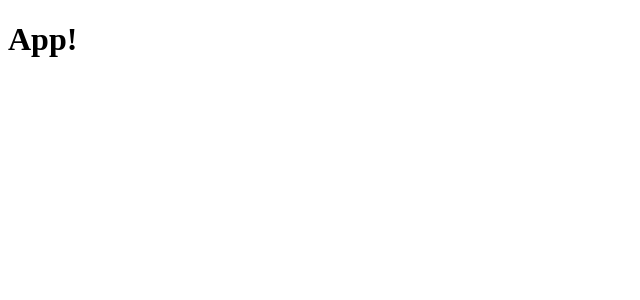
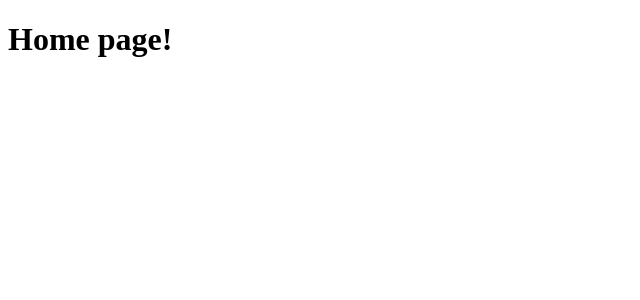
Before and after one commit to Naskri/Netflix, a React (Vite) app: page / in a window 1280 px wide. Shown: the top 300 px of the page, without its empty margins (0-640 px from the left). Built offline with nearby package versions, Linux system fonts and the light colour scheme.

Commit message:
feat: react-router, typings
Add a react-router with routes configuration.
Setup a typings on css modules.

```diff
--- a/package.json
+++ b/package.json
@@ -18,6 +18,8 @@
   "devDependencies": {
     "@types/react": "^18.2.15",
     "@types/react-dom": "^18.2.7",
+    "@types/react-router": "^5.1.20",
+    "@types/react-router-dom": "^5.3.3",
     "@typescript-eslint/eslint-plugin": "^6.7.4",
     "@typescript-eslint/parser": "^6.7.4",
     "@vitejs/plugin-react": "^4.0.3",
@@ -29,6 +31,8 @@
     "husky": "^8.0.3",
     "lint-staged": "^14.0.1",
     "prettier": "^3.0.3",
+    "react-router": "^6.16.0",
+    "react-router-dom": "^6.16.0",
     "typescript": "^5.0.2",
     "vite": "^4.4.5"
   },
--- a/src/App.tsx
+++ b/src/App.tsx
@@ -1,3 +1,13 @@
+import { createBrowserRouter, RouterProvider } from 'react-router-dom'
+import { Home } from './pages/Home/Home'
+
+const router = createBrowserRouter([
+  {
+    path: '/',
+    element: <Home />,
+  },
+])
+
 export const App = () => {
-  return <h1>App!</h1>
+  return <RouterProvider router={router} />
 }
--- /dev/null
+++ b/src/pages/Home/Home.tsx
@@ -0,0 +1,3 @@
+export const Home = () => {
+  return <h1>Home page!</h1>
+}
--- /dev/null
+++ b/src/typings/declaration.d.ts
@@ -0,0 +1 @@
+declare module '*.module.css'
```
Also changed, not shown: 1 other file (tests, documents, lock files or other folders).
